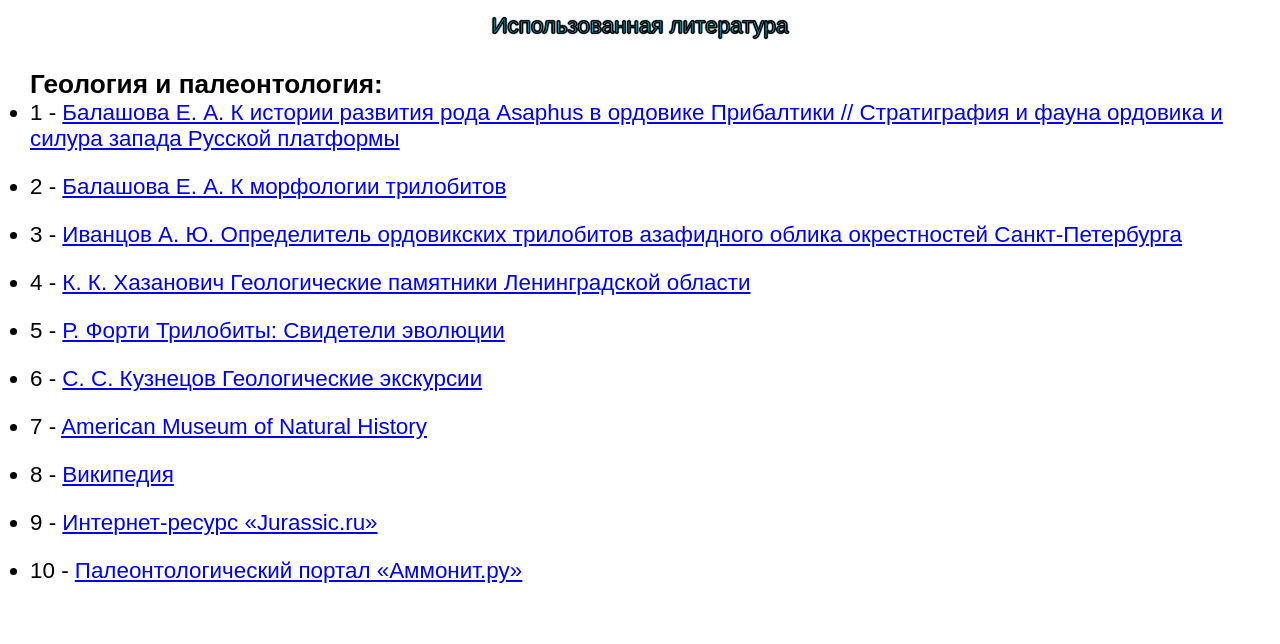
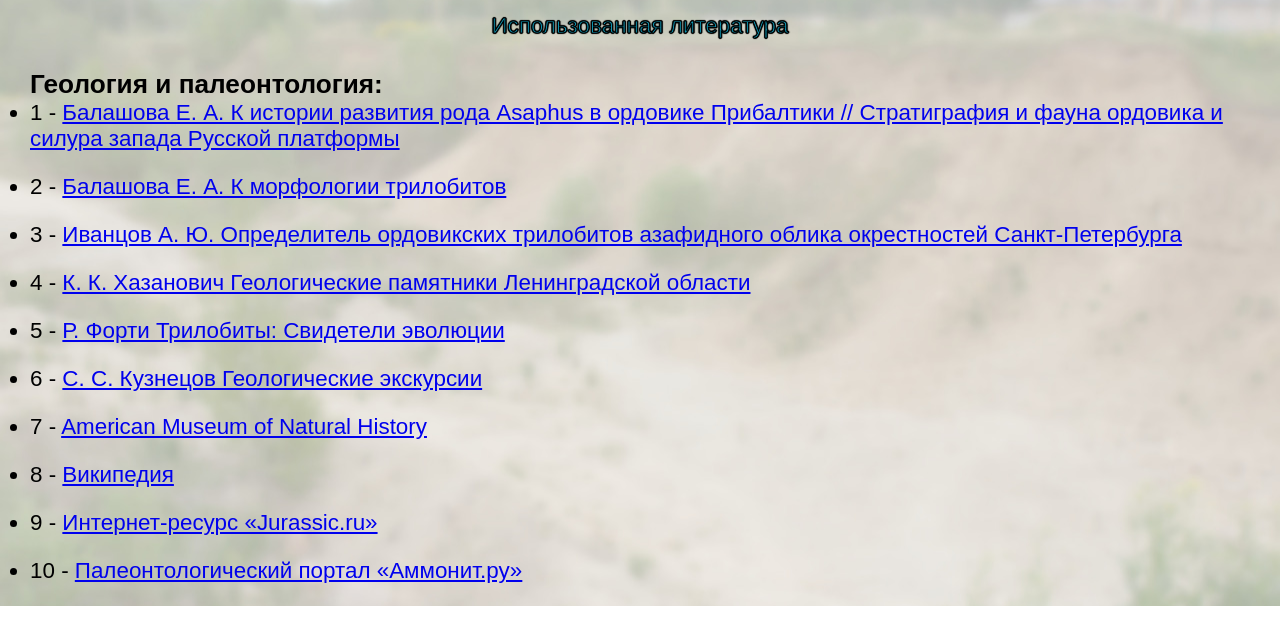
Before and after one commit to IIPMichael/trilobites, a plain HTML site: page литература/literature.html in a window 1280 px wide. Drawn offline with Linux system fonts and the light colour scheme.

Commit message:
Update literature.css

```diff
--- a/литература/literature.css
+++ b/литература/literature.css
@@ -40,9 +40,7 @@
     display:flex;
     flex-direction: column;
     background-color: white;
-    /* background: url('geoBG1.jpg') no-repeat top;
-    background-size: cover;
-    background-attachment:fixed; */
+    background: url('geoBG1.jpg') no-repeat center;
 }
 
 
```
